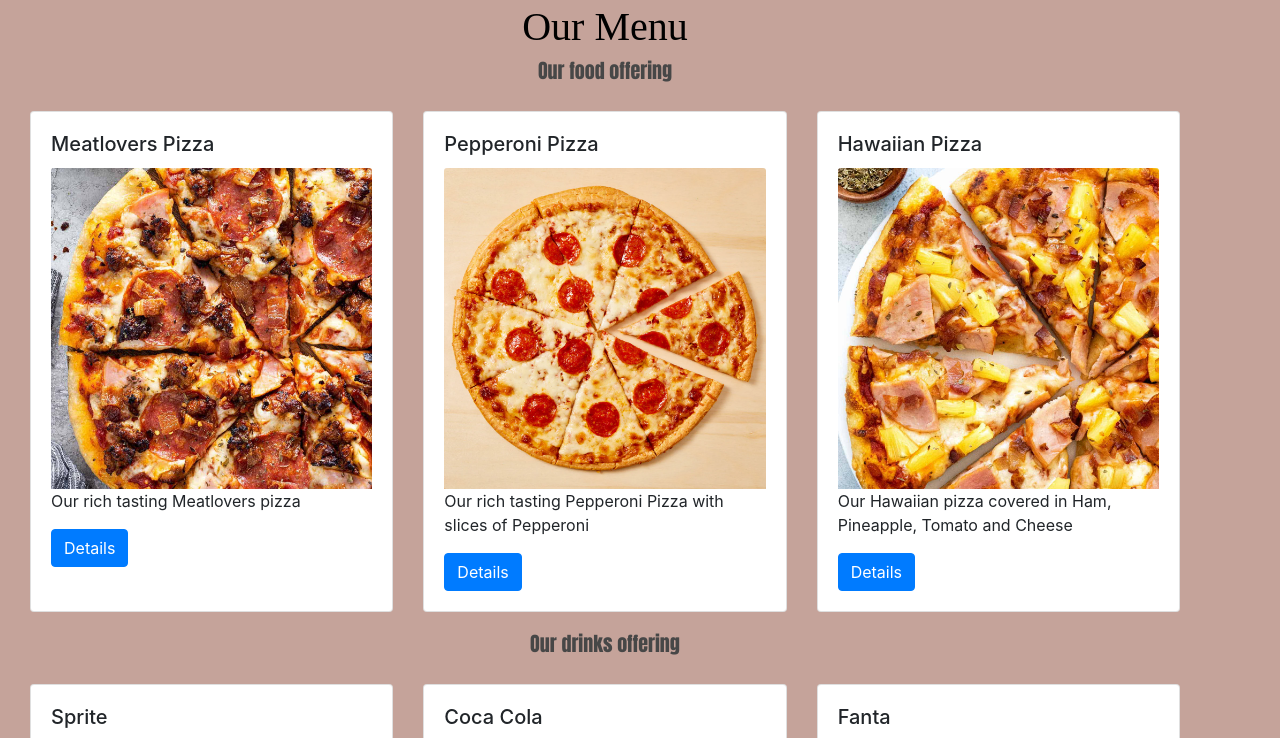
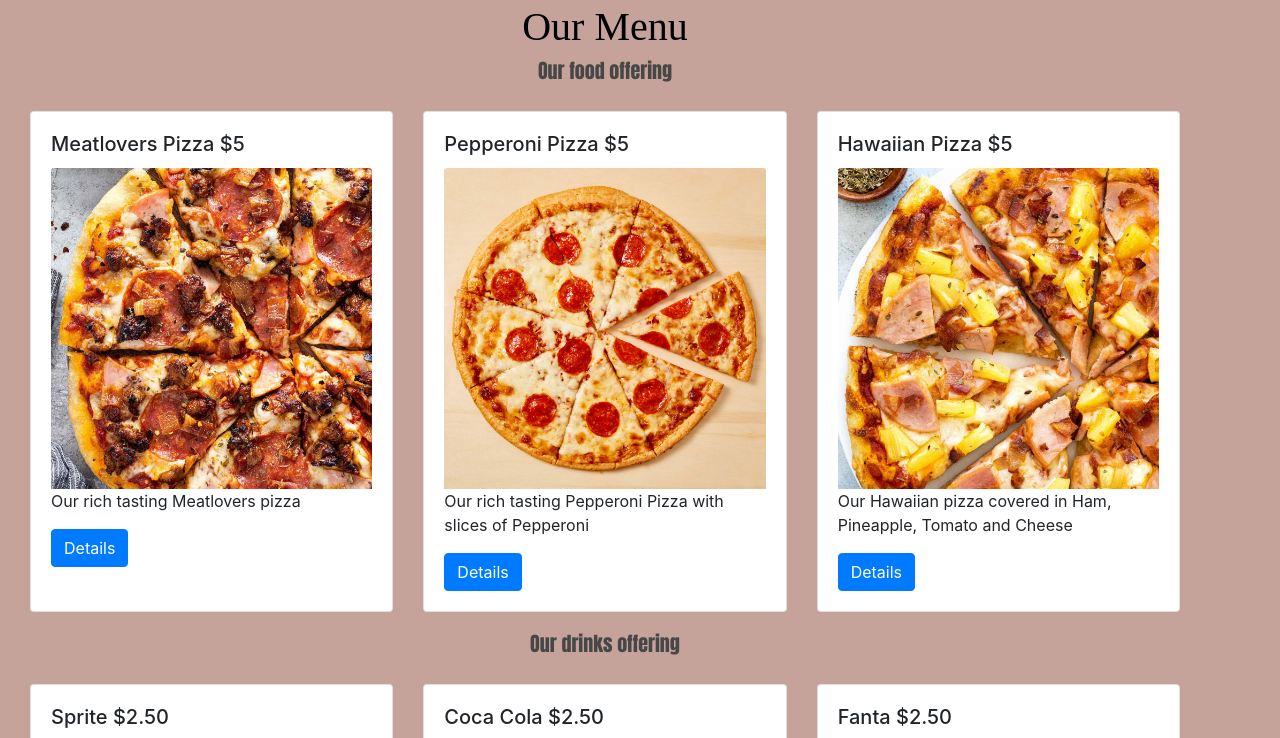
Before and after one commit to lukeellins1/lukeellins1.github.io, a plain HTML site: page index.html in a window 1280 px wide. Shown: the part 717-1455 px from the top of the page. Drawn offline with nearby package versions, Linux system fonts and the light colour scheme.

Commit message:
Update index.html

```diff
--- a/index.html
+++ b/index.html
@@ -62,7 +62,7 @@
                 <div class="card-deck">
                     <div class="card" style="width: 18rem;">
                         <div class="card-body">
-                            <h5 class="card-title">Meatlovers Pizza</h5>
+                            <h5 class="card-title">Meatlovers Pizza $5</h5>
                             <img class="card-img-top" src="images/meat-lovers-pizza-28-1200.jpg" alt="Card image cap">
                             <p class="card-text">Our rich tasting Meatlovers pizza</p>
                             <a href="#" class="btn btn-primary">Details</a>
@@ -71,7 +71,7 @@
                     <div class="card" style="width: 18rem;">
                         <div class="card-body">
 
-                            <h5 class="card-title">Pepperoni Pizza</h5>
+                            <h5 class="card-title">Pepperoni Pizza $5</h5>
                             <img class="card-img-top" src="images/Pepperoni_Pizza_Beauty_1200x1200.webp" alt="Card image cap">
                             <p class="card-text">Our rich tasting Pepperoni Pizza with slices of Pepperoni</p>
                             <a href="#" class="btn btn-primary">Details</a>
@@ -79,7 +79,7 @@
                     </div>
                     <div class="card" style="width: 18rem;">
                         <div class="card-body">
-                            <h5 class="card-title">Hawaiian   Pizza</h5>
+                            <h5 class="card-title">Hawaiian   Pizza $5</h5>
                             <img class="card-img-top" src="images/hawaiian-pizza-16-1200.jpg" alt="Card image cap">
                             <p class="card-text">Our Hawaiian pizza covered in Ham, Pineapple, Tomato and Cheese</p>
                             <a href="#" class="btn btn-primary">Details</a>
@@ -93,7 +93,7 @@
                 <div class="card-deck secondcarddeck">
                     <div class="card" style="width: 18rem;">
                         <div class="card-body">
-                            <h5 class="card-title">Sprite</h5>
+                            <h5 class="card-title">Sprite $2.50</h5>
                             <img class="card-img-top" src="images/coca.jpeg" alt="Card image cap">
 
                             <a href="#" class="btn btn-primary">Details</a>
@@ -102,7 +102,7 @@
                     <div class="card" style="width: 18rem;">
                         <div class="card-body">
 
-                            <h5 class="card-title">Coca Cola</h5>
+                            <h5 class="card-title">Coca Cola $2.50</h5>
                             <img class="card-img-top" src="images/sprite.jpeg" alt="Card image cap">
 
                             <a href="#" class="btn btn-primary">Details</a>
@@ -110,7 +110,7 @@
                     </div>
                     <div class="card" style="width: 18rem;">
                         <div class="card-body">
-                            <h5 class="card-title">Fanta</h5>
+                            <h5 class="card-title">Fanta $2.50</h5>
                             <img class="card-img-top" src="images/Landp.jpeg" alt="Card image cap">
 
                             <a href="#" class="btn btn-primary">Details</a>
@@ -151,9 +151,13 @@
                 <h1>About</h1>
                 <h2>We are an establishment that has been open for years and is very popular amongst familys and children.</h2>
                 <h2>Lorem ipsum dolor sit amet, consectetur adipiscing elit. Ut dui nunc, aliquam eget dictum mattis, blandit sit amet tellus. Cras interdum luctus ex, et molestie magna pharetra sed. Donec a mi quis nulla condimentum tristique. Ut diam diam, maximus et quam sed, cursus tempus turpis.</h2>
+                <h2>Lorem ipsum dolor sit amet, consectetur adipiscing elit. Ut dui nunc, aliquam eget dictum mattis, blandit sit amet tellus. Cras interdum luctus ex, et molestie magna pharetra sed. Donec a mi quis nulla condimentum tristique. Ut diam diam, maximus et quam sed, cursus tempus turpis.</h2>
 
+                <svg xmlns="http://www.w3.org/2000/svg" width="16" height="16" fill="currentColor" class="bi bi-telephone" viewBox="0 0 16 16">
+                    <path d="M3.654 1.328a.678.678 0 0 0-1.015-.063L1.605 2.3c-.483.484-.661 1.169-.45 1.77a17.568 17.568 0 0 0 4.168 6.608 17.569 17.569 0 0 0 6.608 4.168c.601.211 1.286.033 1.77-.45l1.034-1.034a.678.678 0 0 0-.063-1.015l-2.307-1.794a.678.678 0 0 0-.58-.122l-2.19.547a1.745 1.745 0 0 1-1.657-.459L5.482 8.062a1.745 1.745 0 0 1-.46-1.657l.548-2.19a.678.678 0 0 0-.122-.58L3.654 1.328zM1.884.511a1.745 1.745 0 0 1 2.612.163L6.29 2.98c.329.423.445.974.315 1.494l-.547 2.19a.678.678 0 0 0 .178.643l2.457 2.457a.678.678 0 0 0 .644.178l2.189-.547a1.745 1.745 0 0 1 1.494.315l2.306 1.794c.829.645.905 1.87.163 2.611l-1.034 1.034c-.74.74-1.846 1.065-2.877.702a18.634 18.634 0 0 1-7.01-4.42 18.634 18.634 0 0 1-4.42-7.009c-.362-1.03-.037-2.137.703-2.877L1.885.511z"/>
 
-                <h1>PH 0800 Freddy Fazbears</h1>
+                  </svg>
+                <h1>0800 Freddy Fazbears</h1>
             </div>
         </div>
 
```
